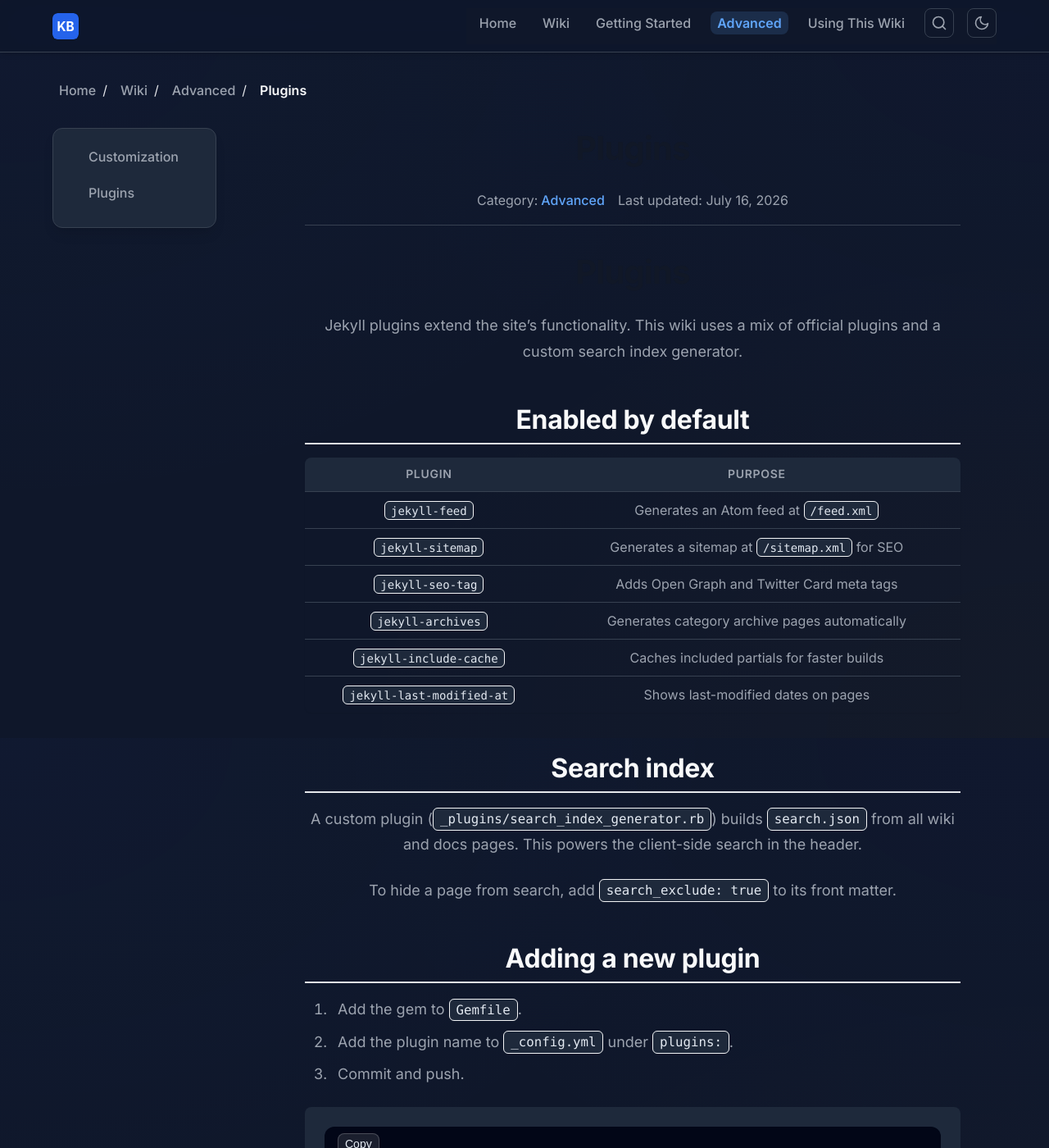
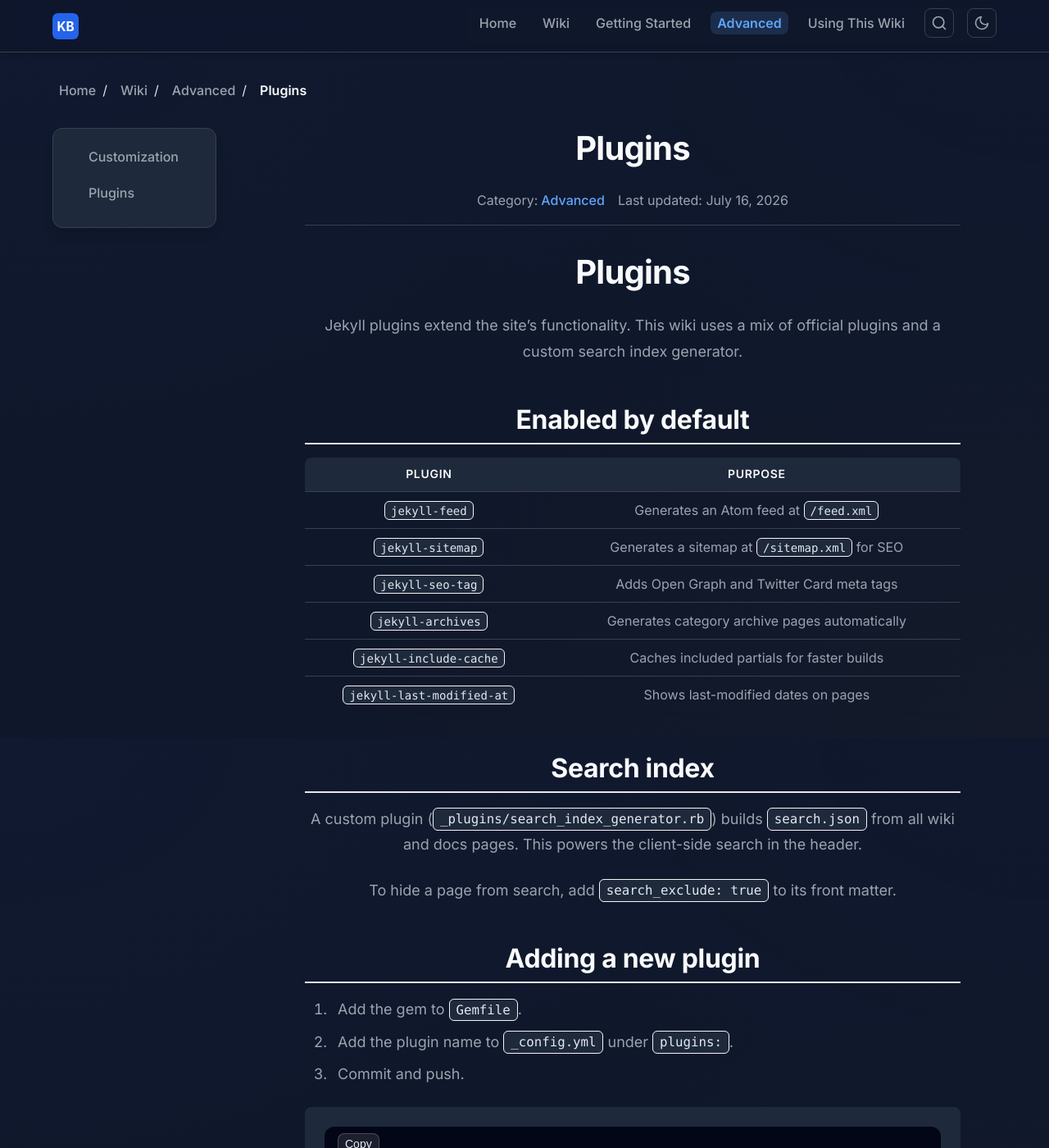
Before and after one commit to jemmonsss/Js-Knolagebase, a Jekyll site: the page built from _wiki/advanced/plugins.md, in a window 1280 px wide and 1400 px high. Shown: the whole window at 82% size. Built offline with Jekyll 4.4.1, drawn with Linux system fonts in a browser that asks for light colours; comment, search, counter and statistics services are not loaded.

Commit message:
fix: add explicit dark mode overrides for wiki article content

```diff
--- a/_sass/_theme.scss
+++ b/_sass/_theme.scss
@@ -9,6 +9,64 @@
 
   h1, h2, h3, h4, h5, h6 {
     color: $dark-text-color;
+  }
+
+  .wiki-article h1,
+  .wiki-article h2,
+  .wiki-article h3,
+  .wiki-article h4,
+  .wiki-article h5,
+  .wiki-article h6 {
+    color: $dark-text-color;
+  }
+
+  .wiki-article p,
+  .wiki-article li,
+  .wiki-article td,
+  .wiki-article th {
+    color: $dark-text-muted;
+  }
+
+  .wiki-article strong {
+    color: $dark-text-color;
+  }
+
+  .wiki-article a {
+    color: #60a5fa;
+
+    &:hover {
+      color: #93c5fd;
+    }
+  }
+
+  .wiki-article code {
+    background: $dark-bg-secondary;
+    color: #e2e8f0;
+  }
+
+  .wiki-article pre {
+    background: $dark-code-bg;
+    color: $dark-code-text;
+  }
+
+  .wiki-article blockquote {
+    background: $dark-bg-secondary;
+    border-left-color: #60a5fa;
+    color: $dark-text-muted;
+  }
+
+  .wiki-article table th,
+  .wiki-article table td {
+    border-bottom-color: $dark-border-color;
+  }
+
+  .wiki-article table th {
+    background: $dark-bg-secondary;
+    color: $dark-text-color;
+  }
+
+  .wiki-article table td {
+    color: $dark-text-muted;
   }
 
   p, li, td, th {
```
